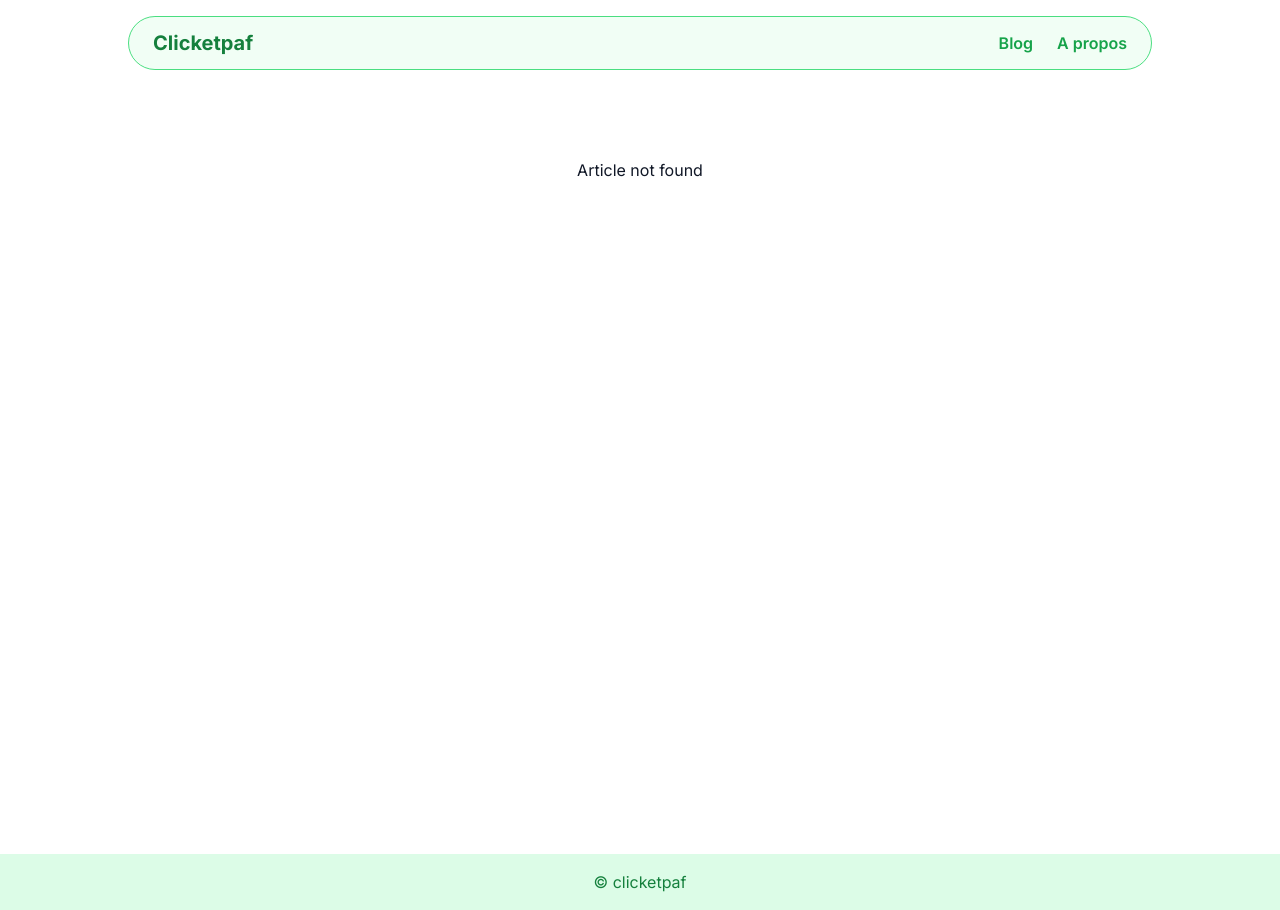
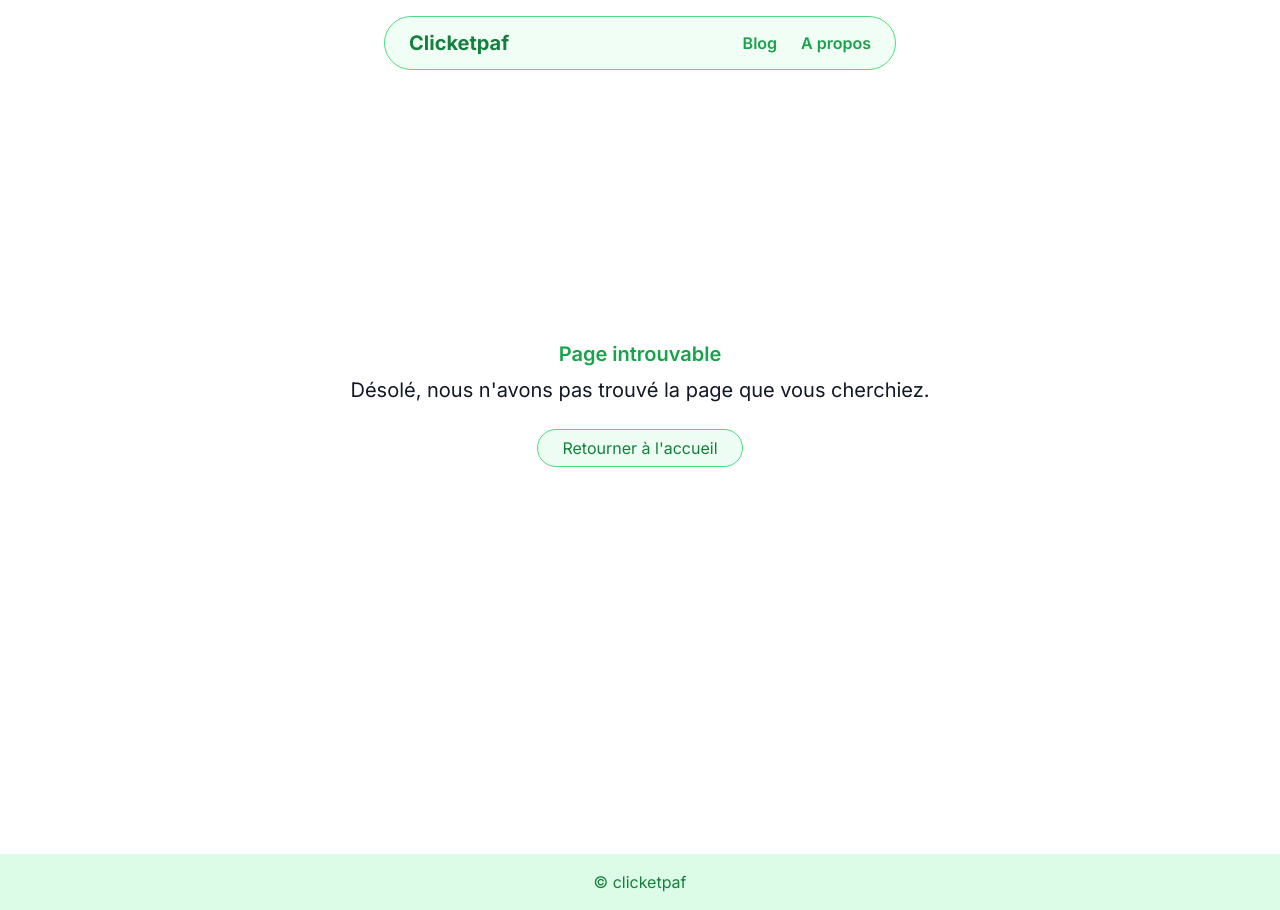
Before and after one commit to crepefeu/clicketpaf-seo, a Next.js app: page /blog/1 in a window 1280 px wide. Before the commit this address had no page. Built offline with nearby package versions, Linux system fonts and the light colour scheme.

Commit message:
Updated layout and not found

```diff
--- a/app/blog/[slug]/page.tsx
+++ b/app/blog/[slug]/page.tsx
@@ -4,6 +4,7 @@ import Breadcrumbs from "@/app/components/Breadcrumbs";
 import { Metadata } from "next";
 import { JsonLd } from "@/app/components/JsonLd";
 import Link from "next/link";
+import NotFound from "@/app/not-found";
 
 export async function generateMetadata({
   params: paramsPromise, // Rename to indicate it's a promise
@@ -110,7 +111,7 @@ export default async function Page({
     const article = await getArticleBySlug(slug);
 
     if (!article) {
-      return <div className="text-center py-10">Article not found</div>;
+      return <NotFound redirect="/blog" />;
     }
 
     const articleStructuredData = {
@@ -126,7 +127,7 @@ export default async function Page({
     };
 
     return (
-      <article className="max-w-3xl mx-auto px-4">
+      <article className="mx-auto">
         <JsonLd data={articleStructuredData} />
         <Breadcrumbs
           items={[
@@ -139,10 +140,12 @@ export default async function Page({
           <h1 className="text-4xl font-bold text-green-700 mb-4">
             {article.title}
           </h1>
-          <div className="flex items-center gap-3 text-sm text-gray-500">
-            <time>{new Date(article.date).toLocaleDateString()}</time>
-            <span>•</span>
-            <span>{article.author}</span>
+          <div className="flex flex-col lg:flex-row lg:items-center gap-1 lg:gap-3 text-sm text-gray-500">
+            <time>Publié le {new Date(article.date).toLocaleDateString()}</time>
+            <span className="text-green-600 hidden lg:block">•</span>
+            <span>Auteur : {article.author}</span>
+            <span className="text-green-600 hidden lg:block">•</span>
+            <span>Temps de lecture : {article.metadata.readingTime}</span>
           </div>
         </header>
         <div className="prose prose-green max-w-none">
--- a/app/components/Header.tsx
+++ b/app/components/Header.tsx
@@ -9,7 +9,7 @@ export default function Header() {
   return (
     <>
       <header
-        className="sticky top-4 mx-auto bg-green-100/40 border border-green-400 text-white p-3 px-6 rounded-full w-[80vw] z-20"
+        className="sticky top-4 mx-auto bg-green-100/40 border border-green-400 text-white p-3 px-6 rounded-full w-[70vw] lg:w-[40vw] z-20"
         role="banner"
         style={{
           backdropFilter: "blur(10px)",
@@ -69,7 +69,7 @@ export default function Header() {
           >
             <span className="sr-only">Open main menu</span>
             <svg
-              className="w-6 h-6"
+              className="w-6 h-6 stroke-green-600"
               fill="none"
               stroke="currentColor"
               viewBox="0 0 24 24"
@@ -88,7 +88,7 @@ export default function Header() {
       {/* Mobile Navigation - Sliding from top */}
       <nav
         id="mobile-menu"
-        className={`fixed top-0 left-0 w-full h-screen bg-gray-800/95 backdrop-blur-sm transform transition-transform duration-300 ease-in-out lg:hidden z-10 ${
+        className={`fixed top-0 left-0 w-full h-screen bg-white backdrop-blur-sm transform transition-transform duration-300 ease-in-out lg:hidden z-10 ${
           isOpen ? "translate-y-0" : "-translate-y-full"
         }`}
         aria-label="Mobile navigation"
@@ -96,22 +96,23 @@ export default function Header() {
         itemScope={true}
         itemType="https://schema.org/SiteNavigationElement"
       >
-        <ul className="flex flex-col gap-6 p-8 pt-28">
+        <ul className="flex flex-col gap-6 p-8 pt-28 text-green-600 font-semibold">
           <li itemProp="name">
             <Link
-              href="/"
+              href="/blog"
               itemProp="url"
-              className="block text-xl hover:text-gray-300"
+              className="block text-xl hover:text-green-700"
               aria-current="page"
+              onClick={() => setIsOpen(false)}
             >
-              Home
+              Blog
             </Link>
           </li>
           <li itemProp="name">
             <Link
               href="/about"
               itemProp="url"
-              className="block text-xl hover:text-gray-300"
+              className="block text-xl hover:text-green-700"
             >
               About
             </Link>
@@ -120,7 +121,8 @@ export default function Header() {
             <Link
               href="/services"
               itemProp="url"
-              className="block text-xl hover:text-gray-300"
+              className="block text-xl hover:text-green-700"
+              onClick={() => setIsOpen(false)}
             >
               Services
             </Link>
@@ -129,7 +131,8 @@ export default function Header() {
             <Link
               href="/contact"
               itemProp="url"
-              className="block text-xl hover:text-gray-300"
+              className="block text-xl hover:text-green-700"
+              onClick={() => setIsOpen(false)}
             >
               Contact
             </Link>
--- a/app/layout.tsx
+++ b/app/layout.tsx
@@ -44,7 +44,7 @@ export default function RootLayout({
     <html lang="en">
       <body className={`${inter.className} antialiased bg-white text-gray-900`}>
         <Header />
-        <div className="py-16 px-32 min-h-screen">{children}</div>
+        <div className="py-16 px-6 lg:px-32 min-h-screen">{children}</div>
         <Footer />
       </body>
     </html>
--- a/app/not-found.tsx
+++ b/app/not-found.tsx
@@ -1,11 +1,27 @@
-import Link from 'next/link'
+import Link from "next/link";
 
-export default function NotFound() {
+interface NotFoundProps {
+  redirect: string;
+}
+
+export default function NotFound(
+  { redirect }: NotFoundProps = { redirect: "/" }
+) {
+  redirect = redirect || "/";
   return (
-    <div className='flex flex-col justify-center items-center w-screen h-screen'>
-      <h2>Page introuvable</h2>
-      <p>Désolé, nous n&apos;avons pas trouvé la page que vous cherchiez.</p>
-      <Link href="/">Retourner à l&apos;accueil</Link>
+    <div className="absolute left-0 top-0 flex gap-8 flex-col justify-center items-center w-screen h-screen">
+      <div className="flex flex-col gap-2 text-center text-xl">
+        <h2 className="text-green-600 font-semibold">Page introuvable</h2>
+        <p>Désolé, nous n&apos;avons pas trouvé la page que vous cherchiez.</p>
+      </div>
+      <div>
+        <Link
+          href={redirect}
+          className="bg-green-100/50 border border-green-400 rounded-full px-6 py-2 hover:bg-green-100 transition-colors text-green-700"
+        >
+          Retourner à l&apos;accueil
+        </Link>
+      </div>
     </div>
-  )
+  );
 }
```
